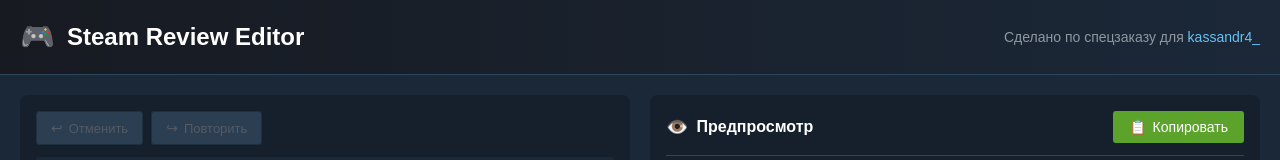
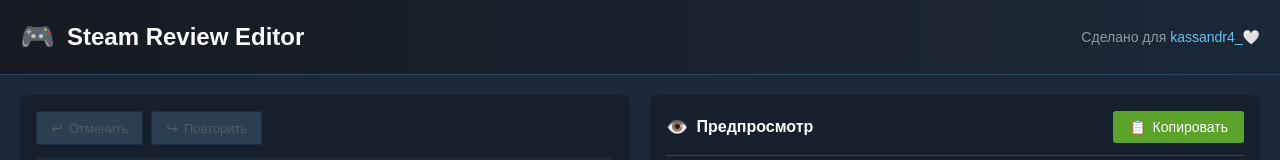
Before and after one commit to AnyKeyer/Steam-Review-Editor, a Vue app: page / in a window 1280 px wide. Shown: the top 160 px of the page. Built offline with nearby package versions, Linux system fonts and the light colour scheme; a web font is replaced by a local one.

Commit message:
Update text and add white heart

```diff
--- a/src/components/layout/AppHeader.vue
+++ b/src/components/layout/AppHeader.vue
@@ -6,8 +6,9 @@
         <h1>Steam Review Editor</h1>
       </div>
       <p class="copyright">
-        Сделано по спецзаказу для
+        Сделано для
         <a href="https://steamcommunity.com/id/kassandr4_" target="_blank" rel="noopener">kassandr4_</a>
+        <span class="heart">🤍</span>
       </p>
     </div>
   </header>
```
